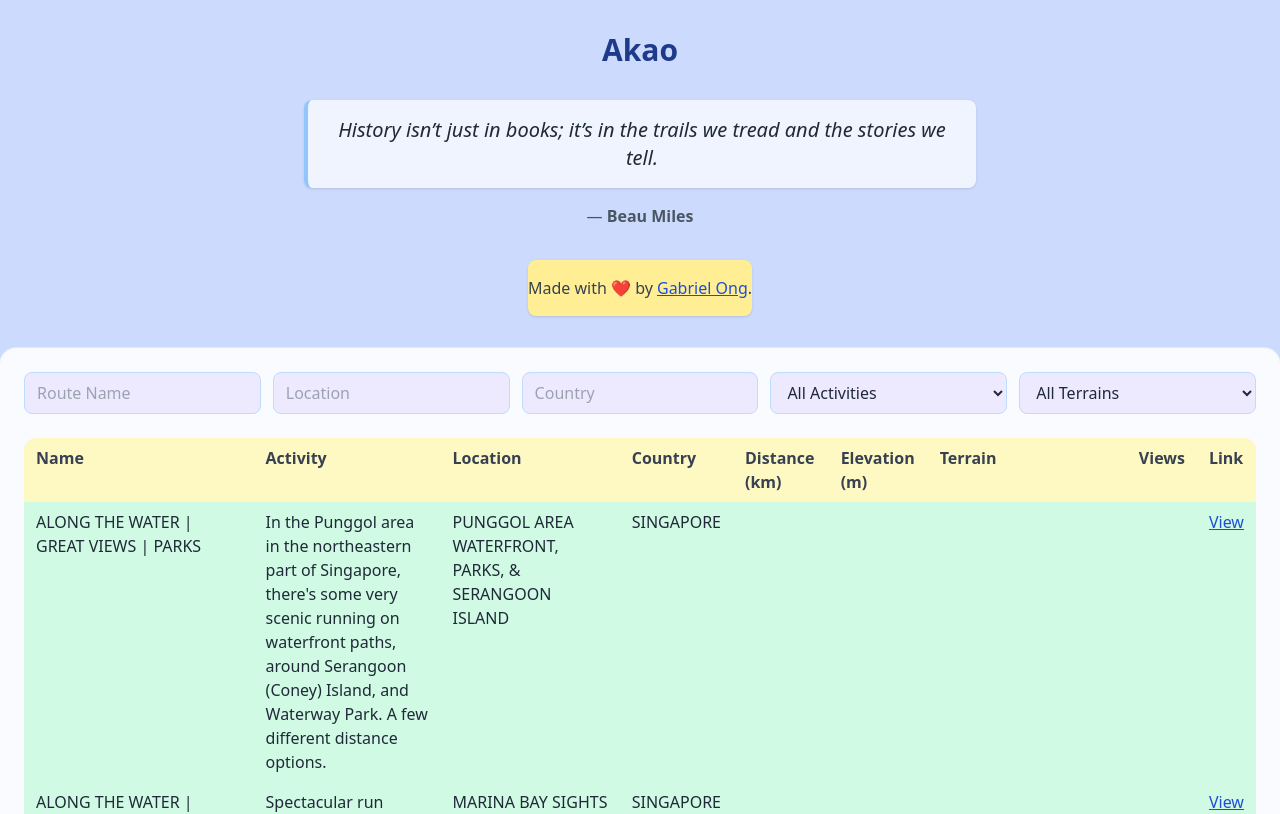
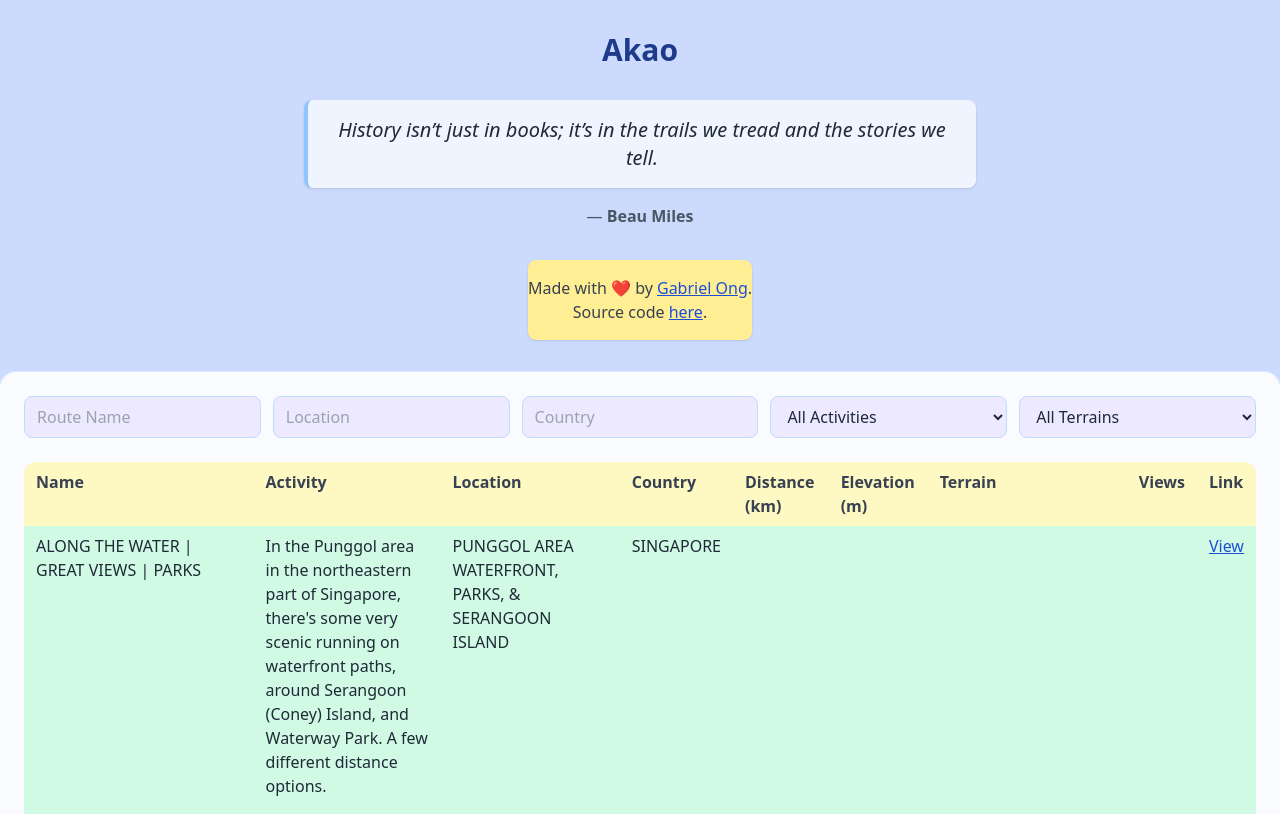
Before and after one commit to gongahkia/akao, a SvelteKit app in the folder akao-app/: page / in a window 1280 px wide. Shown: the top 814 px of the page. Built offline with nearby package versions, Linux system fonts and the light colour scheme.

Commit message:
feat(app): testing

```diff
--- a/akao-app/src/routes/+page.svelte
+++ b/akao-app/src/routes/+page.svelte
@@ -18,9 +18,11 @@
       &mdash; <span class="font-semibold">Beau Miles</span>
     </figcaption>
   </figure>
-  <div class="mb-8 text-center bg-pastelYellow text-gray-700 py-4 rounded-lg shadow max-w-xl mx-auto">
+  <div class="mb-8 text-center bg-pastelYellow text-gray-700 py-4 rounded-lg shadow max-w-xl mx-auto mx-16">
     Made with <span aria-label="heart" role="img">❤️</span> by
     <a class="underline text-blue-700" href="https://gabrielongzm.com" target="_blank" rel="noopener">Gabriel Ong</a>.
+    <br>
+    Source code <a class="underline text-blue-700" href="https://github.com/gongahkia/akao" target="_blank" rel="noopener">here</a>.
   </div>
   <RouteTable {routes} />
 </main>
```
Also changed, not shown: 1 other file (tests, documents, lock files or other folders).
